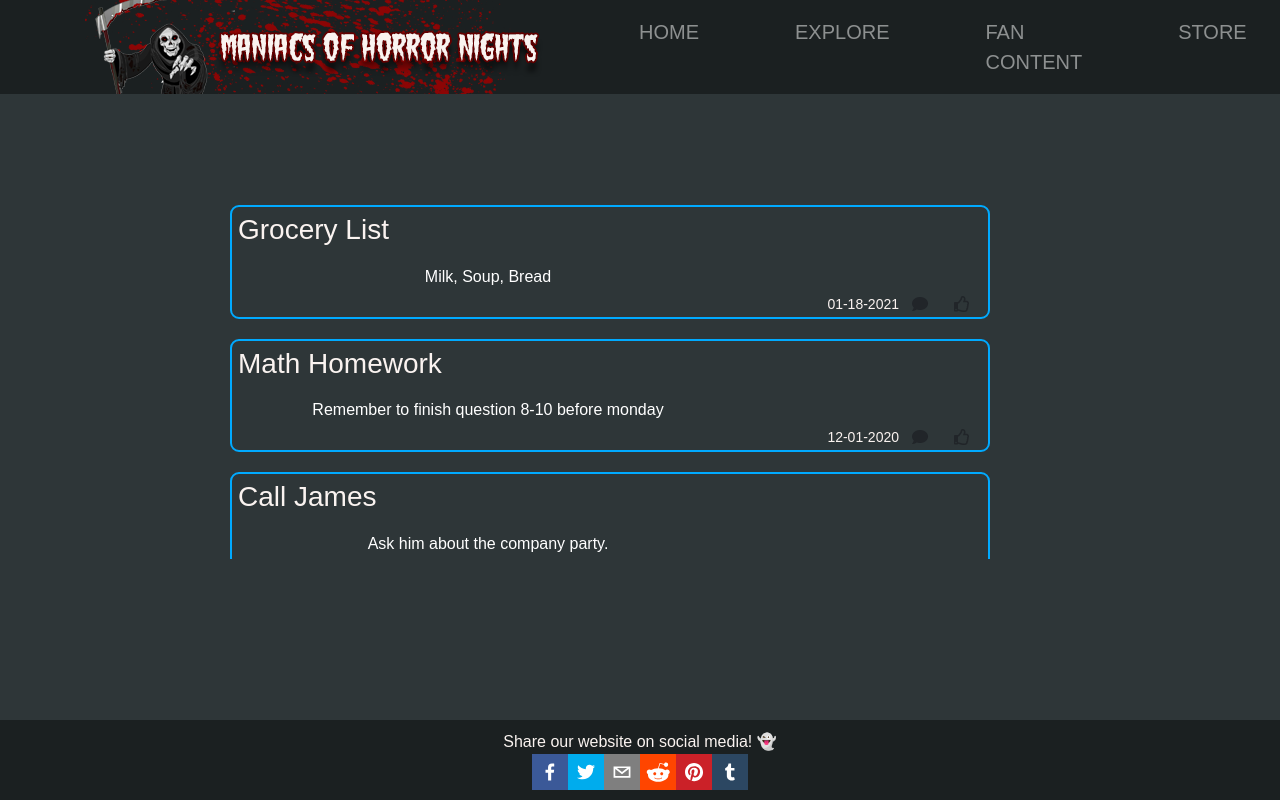
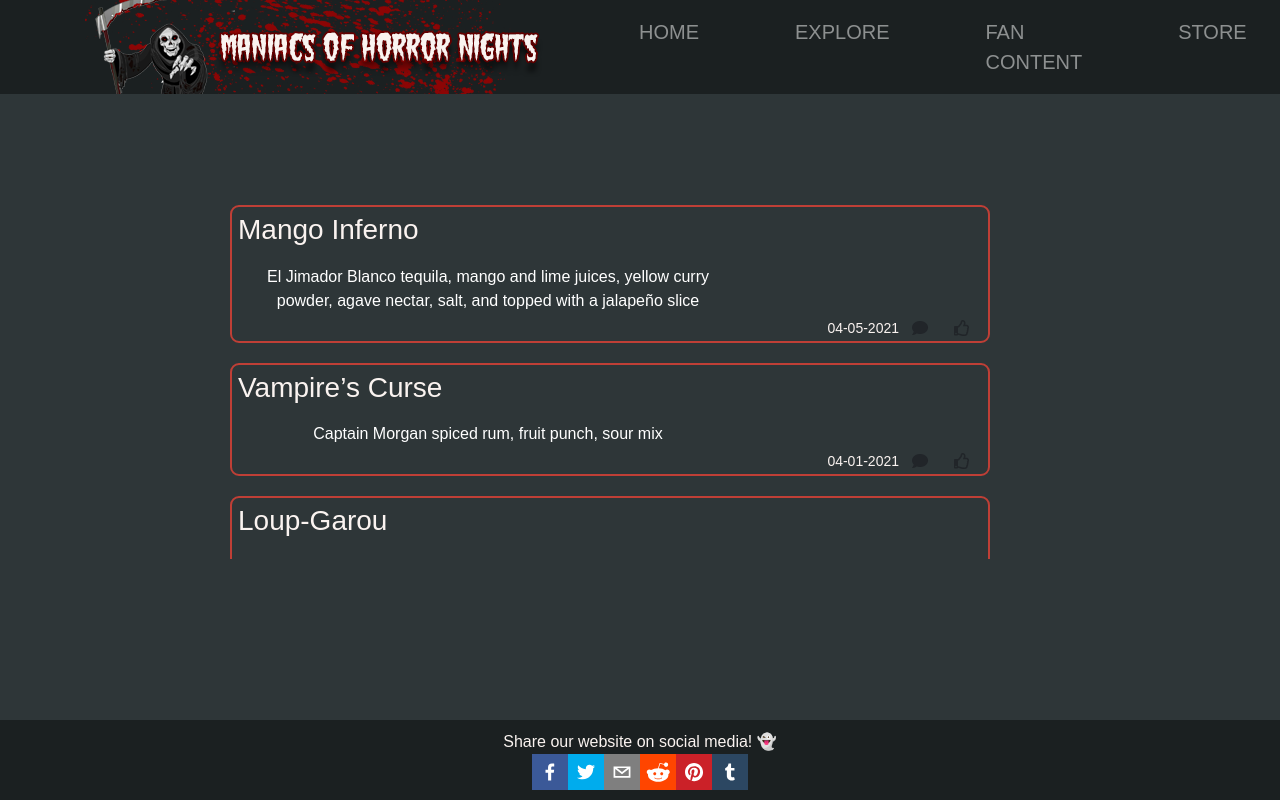
Before and after one commit to dcharney/maniacs-of-hhn, a React (Create React App) app in the folder client/: page /fan in a window 1280 px wide. Shown: the top 800 px of the page. Built offline with nearby package versions, Linux system fonts and the light colour scheme; the HTML template or start-up script is replaced by a standard one; a web font is replaced by a local one.

Commit message:
added hhn drink, change border color

```diff
--- a/client/src/components/FanContent/index.js
+++ b/client/src/components/FanContent/index.js
@@ -4,13 +4,14 @@ import './style.css';
 const FanContent = () => {
 
     const backendData = [
-        { title: "Grocery List", description: "Milk, Soup, Bread", createdat: "01-18-2021" },
-        { title: "Math Homework", description: "Remember to finish question 8-10 before monday", createdat: "12-01-2020" },
-        { title: "Call James", description: "Ask him about the company party.", createdat: "12-30-2020" }
+        { title: "Mango Inferno", description: "El Jimador Blanco tequila, mango and lime juices, yellow curry powder, agave nectar, salt, and topped with a jalapeño slice", createdat: "04-05-2021" },
+        { title: "Vampire’s Curse", description: "Captain Morgan spiced rum, fruit punch, sour mix", createdat: "04-01-2021" },
+        { title: "Loup-Garou", description: "Pussers British Navy rum, Cruzan Dark, pineapple juice, honey, chamomile tea, lemon juice, pimento bitters", createdat: "03-30-2021" },
+        { title: "Frozen Candy Corn (non-alcoholic)", description: "candy corn-flavored frozen beverage topped with whipped cream and sprinkles", createdat: "03-20-2021" },
       ]
 
       const noteRootStyle = {
-        border: "2px #0af solid",
+        border: "2px #BF3F36 solid",
         borderRadius: 9,
         margin: 20,
         backgroundColor: "#2E3638",
```
